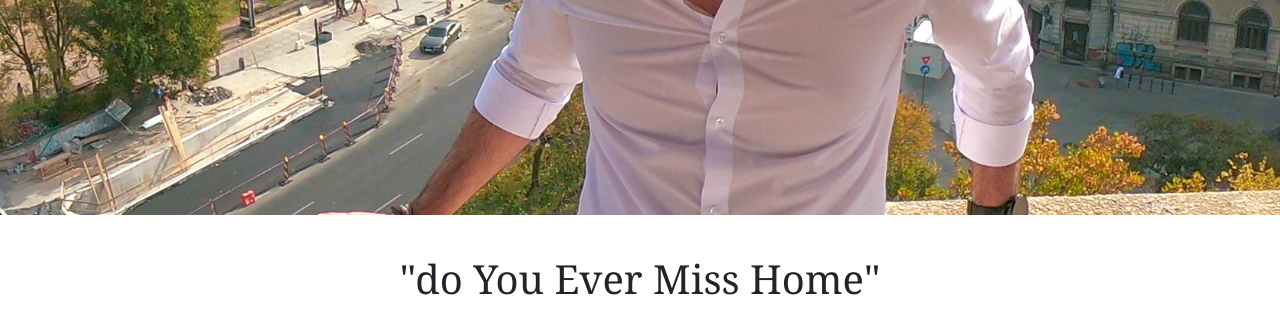
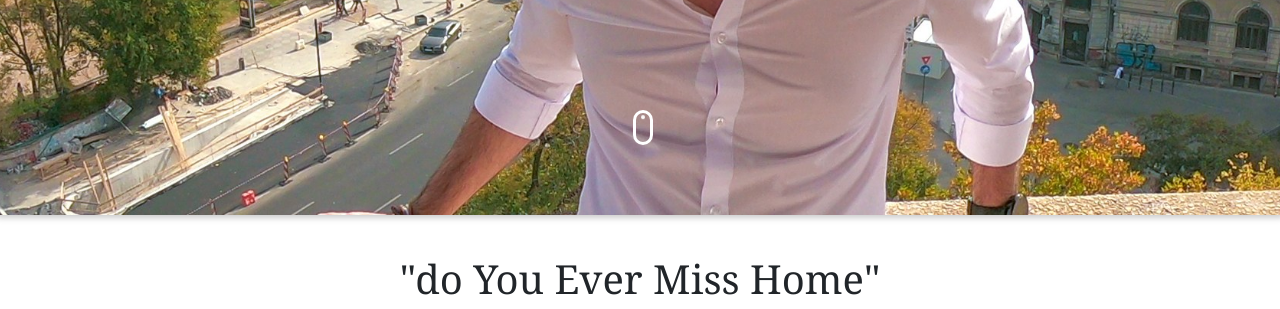
Before and after one commit to alexand-ro/alexand-ro.github.io, a Jekyll site: the page built from _posts/2018-12-24-"Do-you-ever-miss-home".md, in a window 1280 px wide. Shown: the part 685-994 px from the top of the page. Built offline with Jekyll 4.4.1, drawn with Linux system fonts in a browser that asks for light colours.

Commit message:
Added icon-scroll on posts

```diff
--- a/_layouts/default.html
+++ b/_layouts/default.html
@@ -10,5 +10,11 @@
   <body>
     {{ content }}
     {% include navigation.html %}
+
+    <script
+        src="https://code.jquery.com/jquery-3.4.1.min.js"
+        integrity="sha256-CSXorXvZcTkaix6Yvo6HppcZGetbYMGWSFlBw8HfCJo="
+        crossorigin="anonymous"></script>
+    <script type='text/javascript' src='/assets/js/myscripts.js'></script>
   </body>
 </html>
--- a/_layouts/post.html
+++ b/_layouts/post.html
@@ -8,6 +8,7 @@ class="post-cover"
 style="background-image: url({{ page.cover_image }});"
 {% endif %}
 >
+<div class="icon-scroll"></div>
 </header>
 
 <article role="article" class="container">
--- a/_sass/main.scss
+++ b/_sass/main.scss
@@ -18,12 +18,69 @@ body {
     background-position: center;
     background-size: cover;
     background-attachment: fixed;
+    -moz-box-shadow: 0px 0px 6px 3px #ccc;
+    -webkit-box-shadow: 0px 0px 6px 3px #ccc;
+    box-shadow: 0px 0px 6px 3px #ccc;
 }
 
 article {
     max-width: 700px !important;
     font-family: Georgia, serif;
 }
+
+.icon-scroll {
+	width: 20px;
+	height: 35px;
+	margin-left: -7px;
+	position: absolute;
+	bottom: 70px;
+	box-shadow: inset 0 0 0 3px #fff;
+	border-radius: 25px;
+	z-index: 99;
+	left: 50%;
+	cursor: pointer;
+}
+
+.icon-scroll::before {
+	content: '';
+	width: 4px;
+	height: 4px;
+	background: #fff;
+	margin-left: -2px;
+	top: 4px;
+	border-radius: 4px;
+	-webkit-animation-duration: 1.5s;
+	animation-duration: 1.5s;
+	-webkit-animation-iteration-count: infinite;
+	animation-iteration-count: infinite;
+	-webkit-animation-name: scroll;
+	animation-name: scroll;
+	position: absolute;
+	left: 50%;
+}
+
+@-webkit-keyframes scroll {
+    0% {
+        opacity: 1;
+    }
+    100% {
+        opacity: 0;
+        -webkit-transform: translateY(23px);
+        transform: translateY(23px);
+    }
+}
+
+@keyframes scroll {
+    0% {
+        opacity: 1;
+    }
+    100% {
+        opacity: 0;
+        -webkit-transform: translateY(23px);
+        transform: translateY(23px);
+    }
+}
+
 
 article .title {
     padding-top:40px;
--- /dev/null
+++ b/assets/js/myscripts.js
@@ -0,0 +1,4 @@
+$(".icon-scroll").click(function() {
+    var cls = $('.container').offset().top;
+    $("html, body").animate({scrollTop: cls}, "slow");
+});
```
Also changed, not shown: 1 other file.
